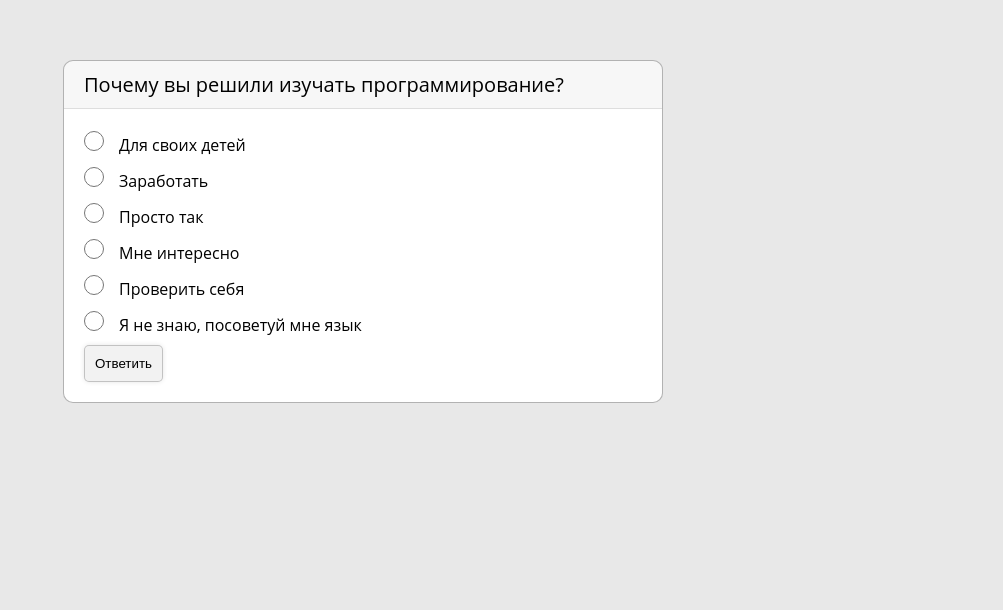
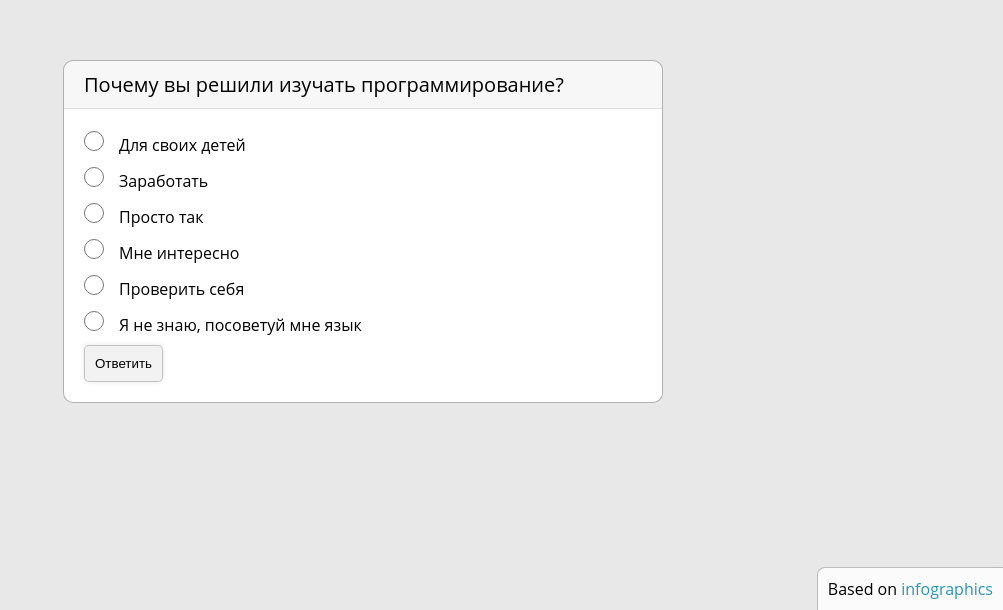
Before and after one commit to gudzdanil/uwc-qualif, a plain HTML site: page index.html in a window 1280 px wide. Shown: the part 190-800 px from the top of the page, without its empty margins (277-1280 px from the left). Drawn offline with Linux system fonts and the light colour scheme.

Commit message:
added link on infographics

```diff
--- a/index.html
+++ b/index.html
@@ -20,6 +20,8 @@
         </div>
     </div>
 
+    <div id="link">Based on <a href="http://gudz.esy.es/whatcodetochoose.png">infographics</a></div>
+
     <script src="js/jquery.js"></script>
     <script src="js/Visualizer.js"></script>
     <script src="js/Factory.js"></script>
--- a/js/script.js
+++ b/js/script.js
@@ -1,3 +1,8 @@
+/**
+ * Created by Gudz Danil for uawebchallenge
+ */
+
+
 (function () {
 
     var AnswersFactory = new Factory('Answer');
@@ -12,12 +17,7 @@
 
     connectQuestAnsw();
 
-    Visualizer.start(
-        QuestionsFactory.findByVal('Почему вы решили изучать программирование?'),
-        AnswersFactory,
-        QuestionsFactory,
-        ResultsFactory
-    );
+    Visualizer.start(QuestionsFactory.findByVal('Почему вы решили изучать программирование?'));
 
     function connectQuestAnsw() {
         QuestionsFactory.findByVal("Почему вы решили изучать программирование?").pushAnswers([
--- a/style.css
+++ b/style.css
@@ -111,3 +111,23 @@ button:active{
     -webkit-box-shadow: 0 0 8px rgba(0, 0, 0, 0.1);
     -moz-box-shadow: 0 0 8px rgba(0, 0, 0, 0.1);
 }
+
+#link{
+    position: absolute;
+    bottom: 0;
+    right: 0;
+    background-color: #fbfbfb;
+    padding: 10px;
+    border: 1px solid rgba(0,0,0,0.25);
+    border-bottom: 0;
+    border-right: 0;
+
+    border-top-left-radius: 8px;
+}
+a{
+    text-decoration: none;
+    color: #2b93b8;
+}
+a:hover{
+    text-decoration: underline;
+}
```
